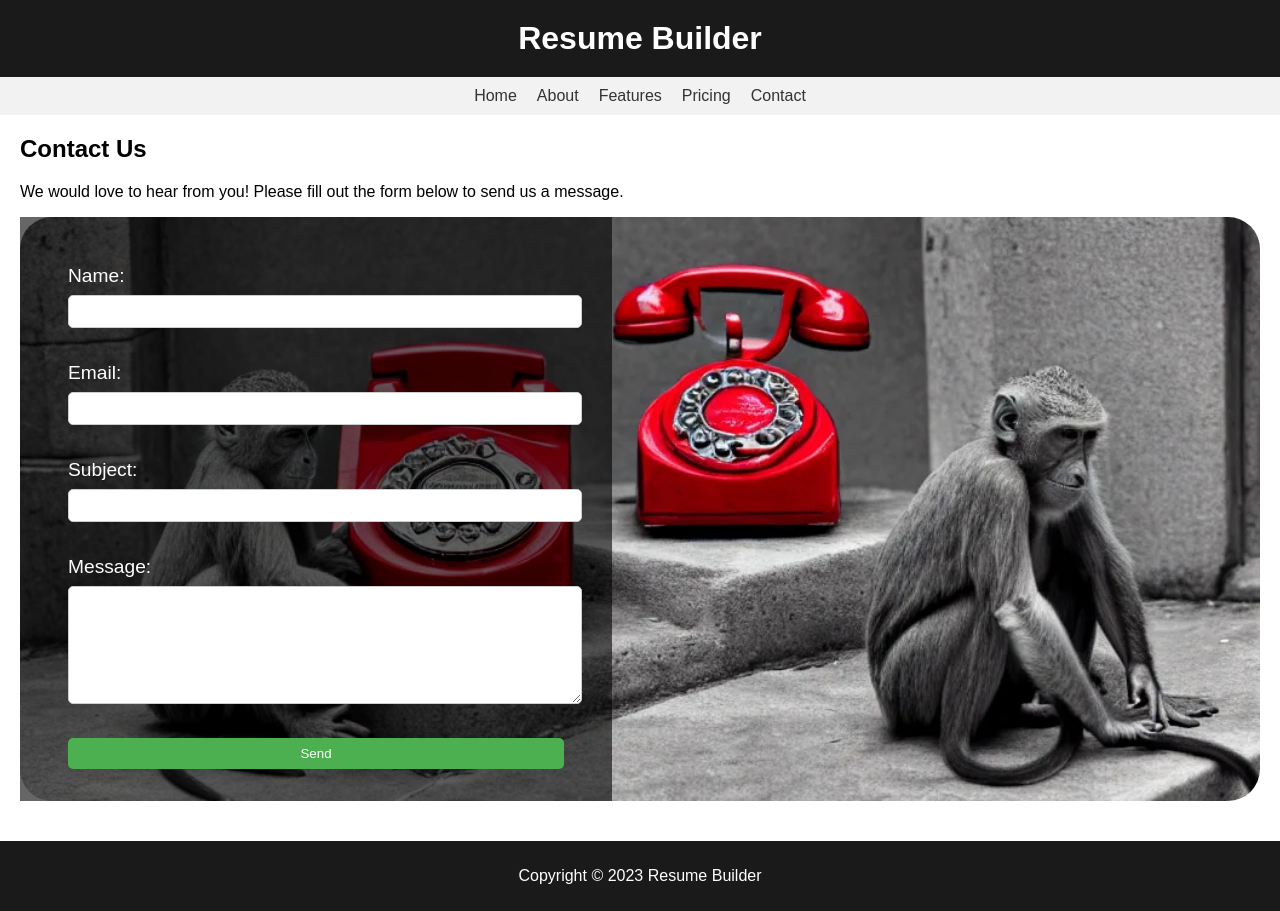
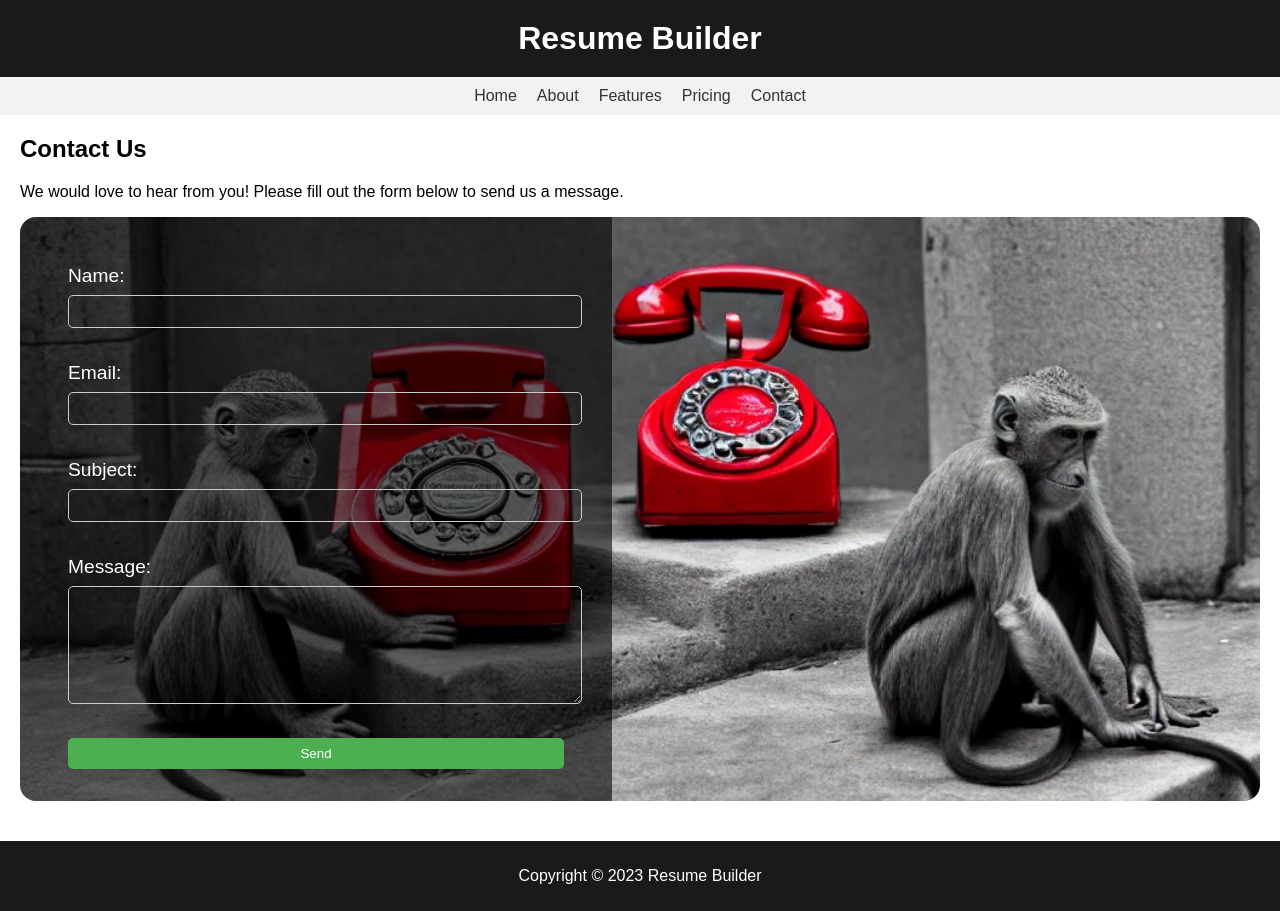
Before and after one commit to fahdi/resume-builder-chatgpt, a website: page contact.html in a window 1280 px wide. Drawn offline with Linux system fonts and the light colour scheme.

Commit message:
Fixed the styles on the contact form's borders

```diff
--- a/app.css
+++ b/app.css
@@ -81,16 +81,19 @@ footer {
     min-height: 500px;
     background-size: 100%;
     background-position: 10%;
-    border-radius: 2rem;
+    border-radius: 1rem;
 }
 
 #contact {
     width: 100%;
+
 }
 
 /* Form container */
 
 form {
+    border-top-left-radius: 1rem;
+    border-bottom-left-radius: 1rem;
     display: flex;
     flex-direction: column;
     align-items: left;
@@ -111,6 +114,8 @@ textarea {
     margin-bottom: 1rem;
     border-radius: 5px;
     border: 1px solid #ccc;
+    background: transparent;
+    color: rgba(255, 255, 255, 0.8)
 }
 
 textarea {
```
